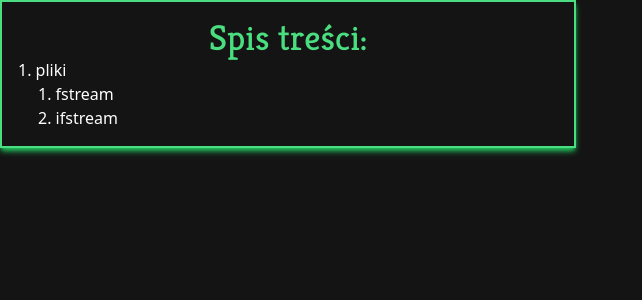
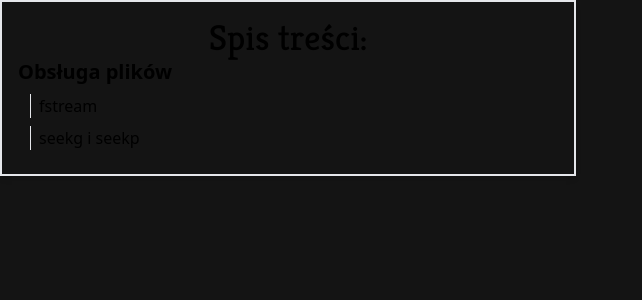
Before and after one commit to KariminK/zstplusplus, a React (Vite) app: page /obiektowe in a window 1280 px wide. Shown: the top 300 px of the page, without its empty margins (0-642 px from the left). Built offline with nearby package versions, Linux system fonts and the light colour scheme; the HTML template or start-up script is replaced by a standard one.

Commit message:
added links to contents

```diff
--- a/src/components/Contents/Contents.jsx
+++ b/src/components/Contents/Contents.jsx
@@ -1,20 +1,36 @@
 import PropTypes from "prop-types";
-const Contents = ({ chapters }) => {
+import { Link } from "react-router-dom";
+const Contents = ({ chapters, colors }) => {
   return (
     <div>
-      <ul className="text-white list-decimal p-4 list-inside border-2 border-green-400 shadow-md shadow-green-500 max-w-xl">
-        <h2 className="font-kreon text-4xl text-center text-green-400">
+      <ul
+        className={`${colors?.textLight} p-4 list-inside border-2 ${colors?.primary} shadow-md ${colors?.primary} max-w-xl`}
+      >
+        <h2
+          className={`font-kreon text-4xl text-center ${colors?.primaryLighter}`}
+        >
           Spis treści:
         </h2>
         {chapters.map((chapter) => {
           if (!Array.isArray(chapter))
-            return <li key={crypto.randomUUID()}>{chapter}</li>;
+            return (
+              <li key={crypto.randomUUID()}>
+                <Link className="text-xl font-bold" to={chapter.to}>
+                  {chapter.text}
+                </Link>
+              </li>
+            );
           else
             return (
               <li key={crypto.randomUUID()} className="list-none">
-                <ul className="ml-5 list-decimal list-inside">
+                <ul className=" list-inside">
                   {chapter.map((subchapter) => (
-                    <li key={crypto.randomUUID()}>{subchapter}</li>
+                    <li
+                      className={`border-l pl-2 ml-3 my-2 ${colors?.primaryLighter}`}
+                      key={crypto.randomUUID()}
+                    >
+                      <Link to={subchapter.to}>{subchapter.text}</Link>
+                    </li>
                   ))}
                 </ul>
               </li>
@@ -26,5 +42,6 @@ const Contents = ({ chapters }) => {
 };
 Contents.propTypes = {
   chapters: PropTypes.array,
+  colors: PropTypes.object,
 };
 export default Contents;
--- a/src/pages/Obiektowe/Obiektowe.jsx
+++ b/src/pages/Obiektowe/Obiektowe.jsx
@@ -3,7 +3,15 @@ import Contents from "../../components/Contents/Contents";
 const Obiektowe = () => {
   return (
     <main className="">
-      <Contents chapters={["pliki", ["fstream", "ifstream"]]} />
+      <Contents
+        chapters={[
+          { to: "/pliki", text: "Obsługa plików" },
+          [
+            { to: "/pliki#fstream", text: "fstream" },
+            { to: "/pliki#seekg", text: "seekg i seekp" },
+          ],
+        ]}
+      />
     </main>
   );
 };
```
Also changed, not shown: 1 other file (tests, documents, lock files or other folders).
